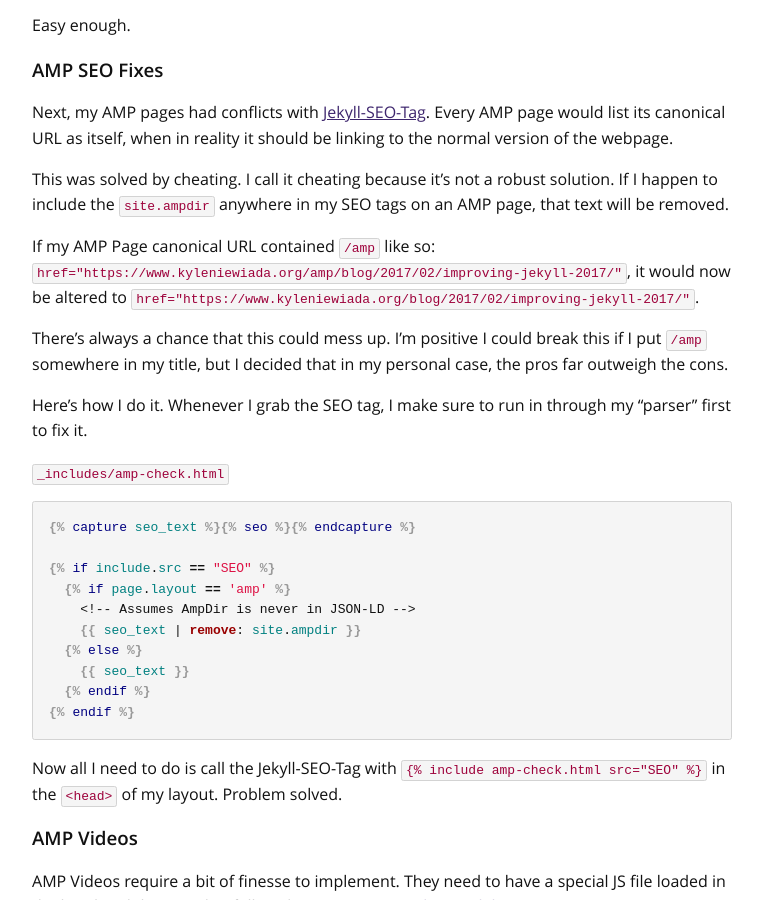
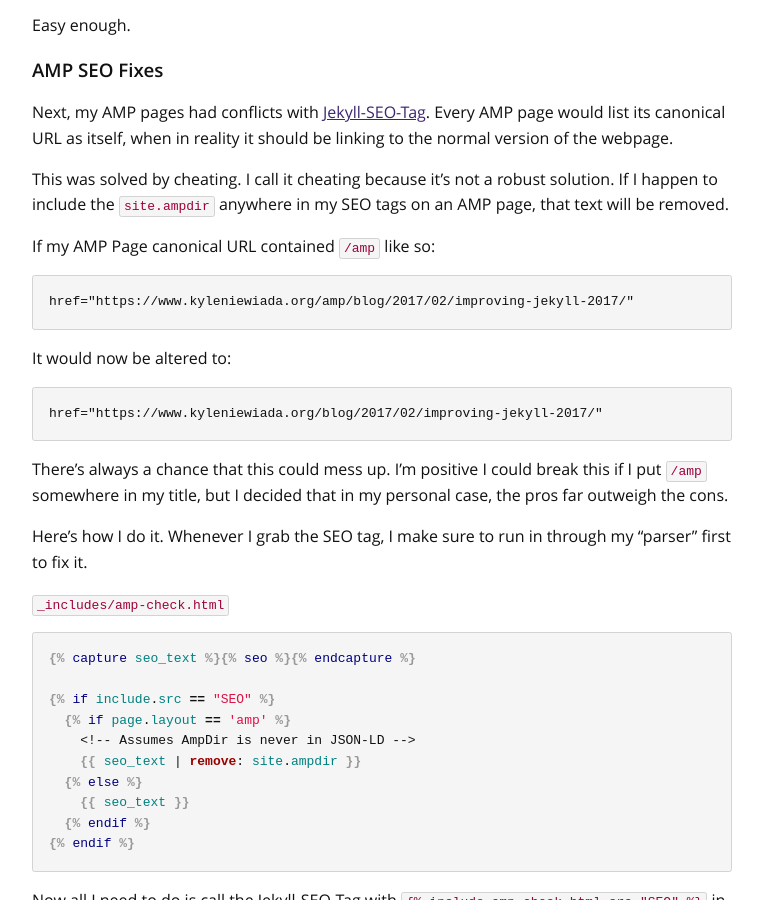
Before and after one commit to aav7fl/website-legacy, a Jekyll site: the page built from _posts/2017-02-22-improving-jekyll-2017.md, in a window 1280 px wide and 900 px high, scrolled down 4533 px. Shown: the whole window, without its empty margins (258-1021 px from the left). Built offline with Jekyll 4.4.1, drawn with Linux system fonts in a browser that asks for light colours; comment, search, counter and statistics services are not loaded.

Commit message:
Change inline code to blocks for mobile devices

````diff
--- a/_posts/2017-02-22-improving-jekyll-2017.md
+++ b/_posts/2017-02-22-improving-jekyll-2017.md
@@ -111,7 +111,14 @@ Next, my AMP pages had conflicts with  [Jekyll-SEO-Tag](https://github.com/jekyl
 
 This was solved by cheating. I call it cheating because it's not a robust solution. If I happen to include the `site.ampdir` anywhere in my SEO tags on an AMP page, that text will be removed.
 
-If my AMP Page canonical URL contained `/amp` like so: `href="https://www.kyleniewiada.org/amp/blog/2017/02/improving-jekyll-2017/"`, it would now be altered to `href="https://www.kyleniewiada.org/blog/2017/02/improving-jekyll-2017/"`.
+If my AMP Page canonical URL contained `/amp` like so:
+```html
+href="https://www.kyleniewiada.org/amp/blog/2017/02/improving-jekyll-2017/"
+```
+It would now be altered to:
+```html
+href="https://www.kyleniewiada.org/blog/2017/02/improving-jekyll-2017/"
+```
 
 There's always a chance that this could mess up. I'm positive I could break this if I put `/amp` somewhere in my title, but I decided that in my personal case, the pros far outweigh the cons.
 
````
